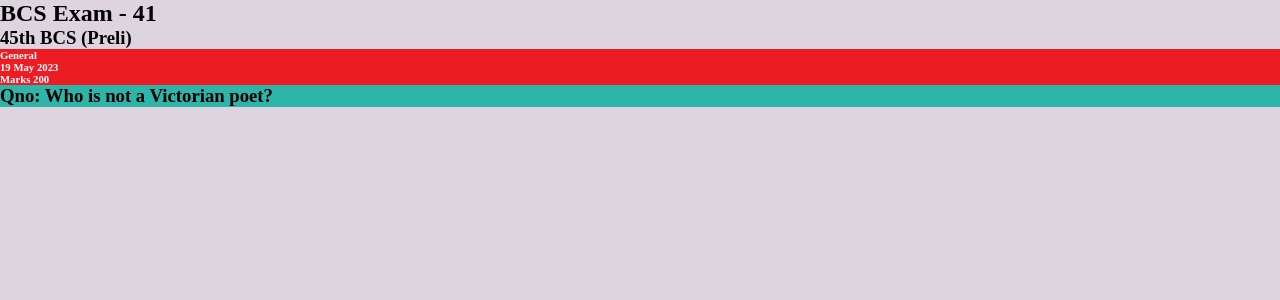
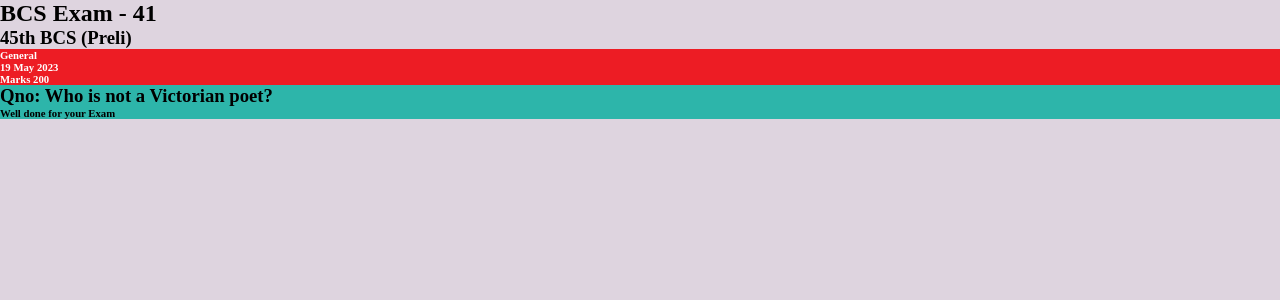
Before and after one commit to Rafi-Sharkar/React_Project, a React (Create React App) app: page / in a window 1280 px wide. Shown: the top 300 px of the page. Built offline with nearby package versions, Linux system fonts and the light colour scheme.

Commit message:
Change from Rafi Sharkar_0777

```diff
--- a/src/Components/Pages/QuizPage/Question.js
+++ b/src/Components/Pages/QuizPage/Question.js
@@ -5,6 +5,7 @@ export default function Question() {
   return (
     <div className='Qbody'>
         <h3>Qno: Who is not a Victorian poet?</h3>
+        <h6> Well done for your Exam</h6>
     </div>
   )
 }
```
